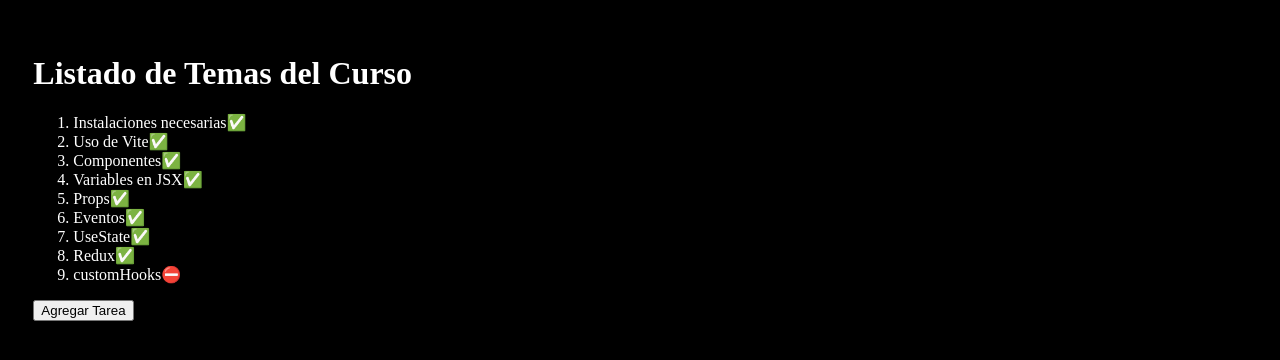
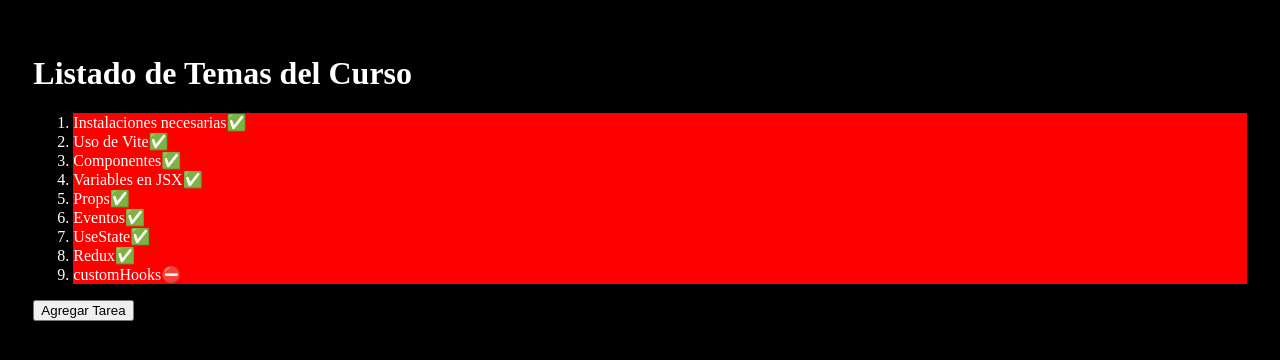
Before and after one commit to vmarialuzm/curso-react-sergio-code, a React (Vite) app: page / in a window 1280 px wide. Shown: the top 360 px of the page. Built offline with nearby package versions, Linux system fonts and the light colour scheme.

Commit message:
ClassName

```diff
--- a/src/ListadoApp.jsx
+++ b/src/ListadoApp.jsx
@@ -2,8 +2,8 @@ import { useState } from "react"
 
 const Item = ({nombre, visto}) => {
     return(
-        <li>{nombre}
-        {visto ? '✅' : '⛔'}
+        <li className="rojito">{nombre}
+            {visto ? '✅' : '⛔'}
         </li>
     )
 }
--- a/src/styles.css
+++ b/src/styles.css
@@ -3,3 +3,7 @@ body, html{
     color: white;
     padding: 1%;
 }
+
+.rojito{
+    background-color: red;
+}
```
